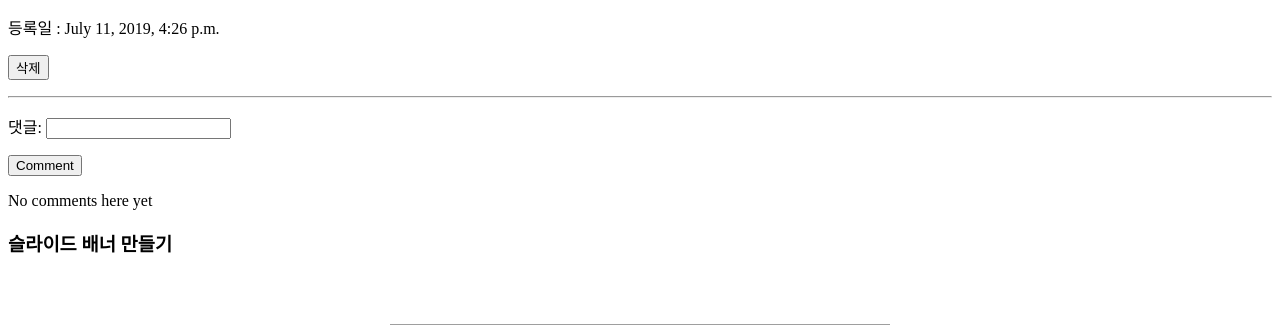
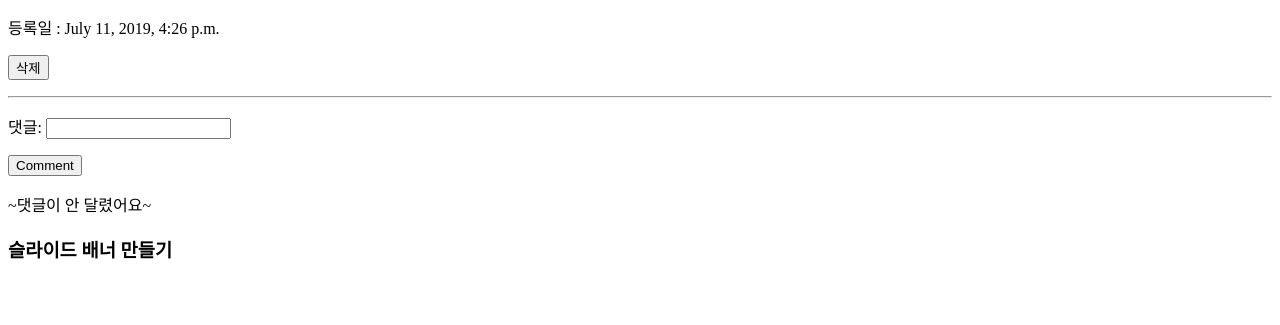
Before and after one commit to KangYeonJae/summerstudy, a Django app: page /myapp/21/ in a window 1280 px wide. Shown: the part 146-471 px from the top of the page. Run offline with Django 3.2, Linux system fonts and the light colour scheme; data comes from the database, SQL or seed files in the repository; both versions use the stored data as it was after the commit; some libraries are stand-ins or nearby versions; grey boxes are pictures that could not be loaded.

Commit message:
3주차 로그인&댓글 기능

```diff
--- a/myapp/templates/detail.html
+++ b/myapp/templates/detail.html
@@ -25,7 +25,7 @@
         <p>{{comment.text}}</p>
     </div>
 {%empty%}
-    <p>No comments here yet</p>
+    <p>~댓글이 안 달렸어요~</p>
 {%endfor%}
 
 
--- a/myapp/views.py
+++ b/myapp/views.py
@@ -30,7 +30,6 @@
     return render(request, 'show.html', {'myapps':myapps})
 
 
-#디테일 페이지에 댓글
 def detail(request, myapp_id):
     myapp_detail =get_object_or_404(Myapp, pk=myapp_id)
     if request.method=="POST":
--- /dev/null
+++ b/requirements.txt
@@ -0,0 +1,4 @@
+dj-database-url==0.5.0
+Django==2.2.3
+pytz==2019.1
+sqlparse==0.3.0
--- a/summer01/settings.py
+++ b/summer01/settings.py
@@ -41,7 +41,6 @@
 ]
 
 MIDDLEWARE = [
-    'whitenoise.middleware.WhiteNoiseMiddleware',
     'django.middleware.security.SecurityMiddleware',
     'django.contrib.sessions.middleware.SessionMiddleware',
     'django.middleware.common.CommonMiddleware',
```
Also changed, not shown: db.sqlite3, myapp/migrations/0003_comment.py (added).
